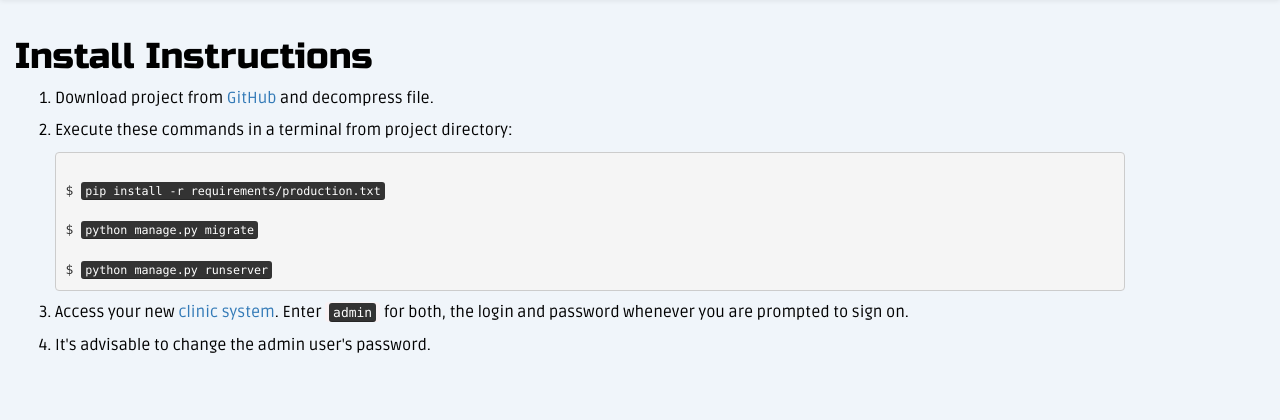
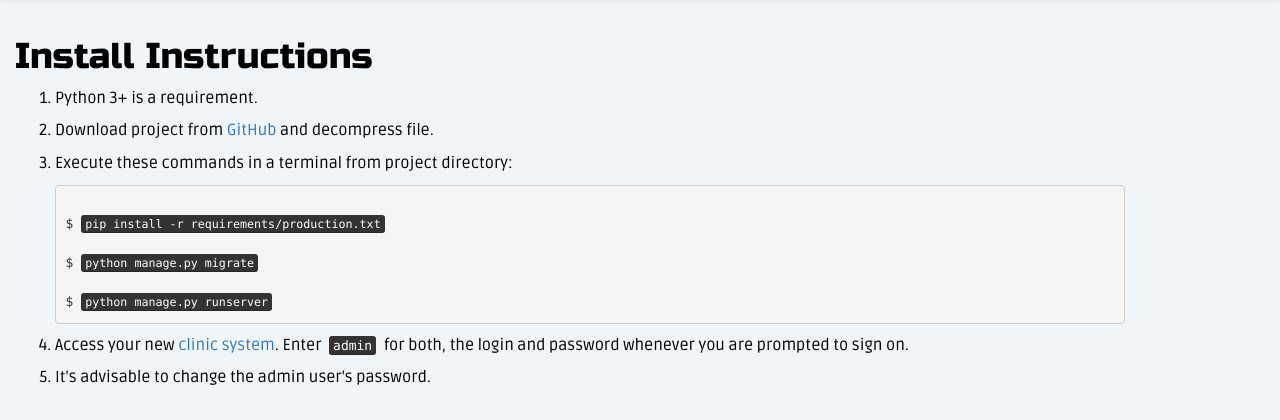
Before and after one commit to jact/openclinic-in-django, a Django app: page /info/install/ in a window 1280 px wide. Shown: the part 59-479 px from the top of the page. Run offline with Django 3.2, Linux system fonts and the light colour scheme; some libraries are stand-ins or nearby versions.

Commit message:
Added Python 3+ requirement

```diff
--- a/templates/info/install.html
+++ b/templates/info/install.html
@@ -7,6 +7,8 @@
     <h1>{% trans 'Install Instructions' %}</h1>
 
     <ol>
+        <li><p>{% blocktrans %}Python 3+ is a requirement.{% endblocktrans %}</p></li>
+
         <li>
           <p>{% blocktrans %}Download project from <a href="https://github.com/jact/openclinic-in-django/">GitHub</a> and decompress file.{% endblocktrans %}</p>
         </li>
```
Also changed, not shown: README.md.
